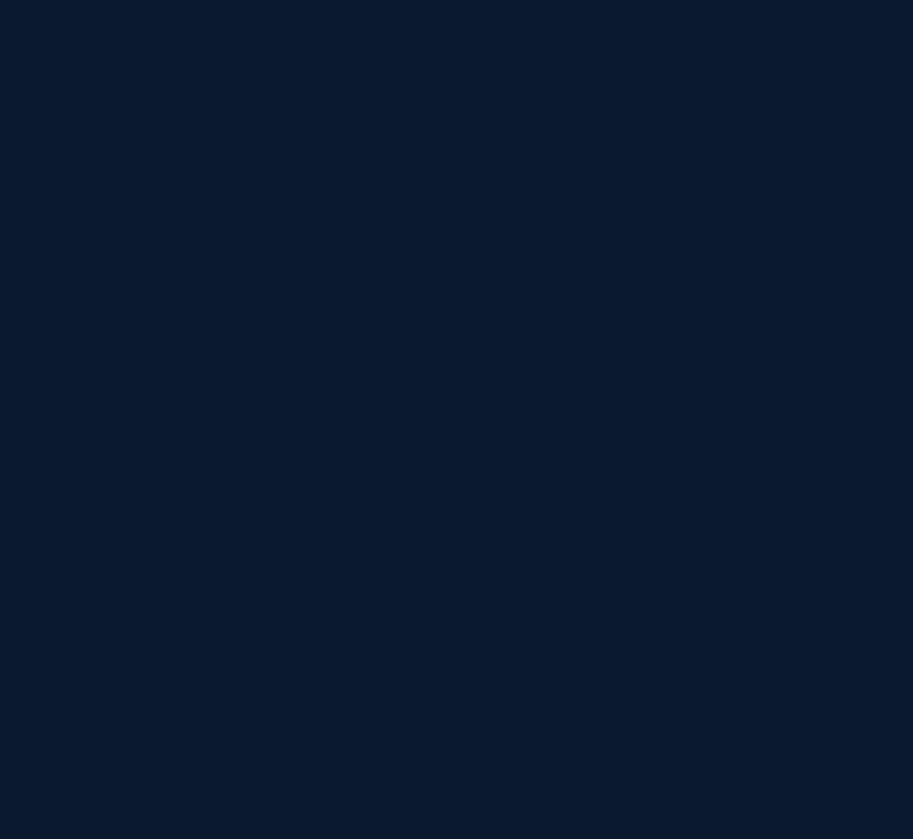
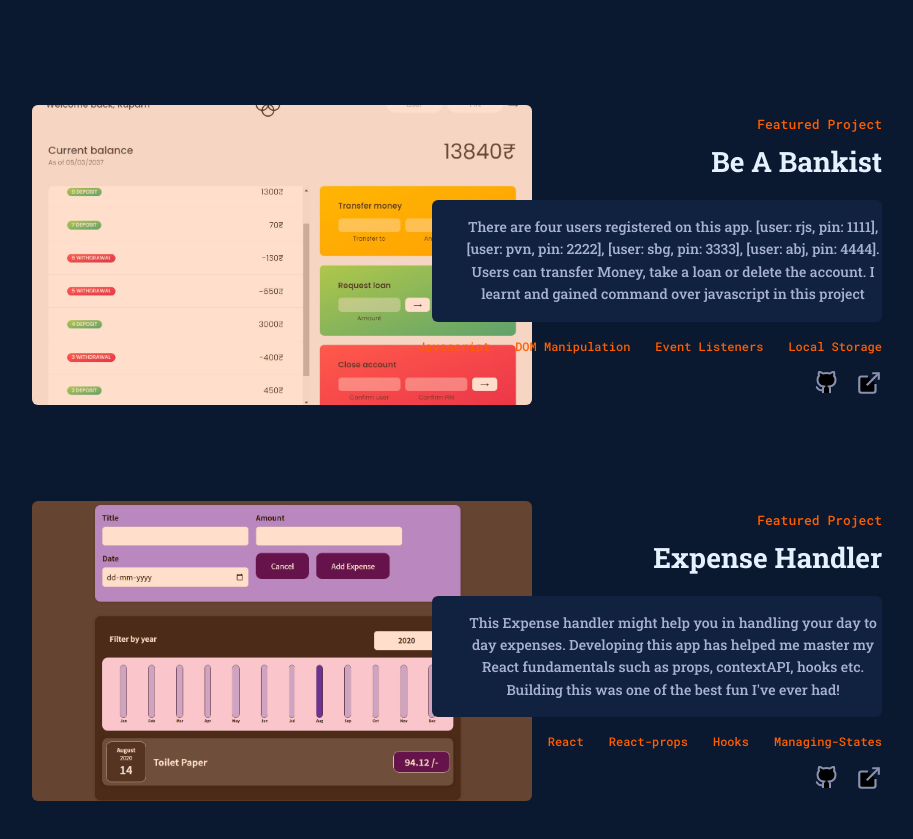
Before and after one commit to rupamsutar/Portfolio, a React (Create React App) app: page / in a window 1280 px wide. Shown: the part 2663-3502 px from the top of the page, without its empty margins (183-1096 px from the left). Before the commit the page ends 2868 px from the top, so only its background shows below. Built offline with nearby package versions, Linux system fonts and the light colour scheme.

Commit message:
Projects added

```diff
--- a/src/Components/Projects/MainProject.js
+++ b/src/Components/Projects/MainProject.js
@@ -4,6 +4,8 @@ import classes from "./MainProject.module.css";
 import MainProjectInfo from './MainProjectInfo';
 import MyYuMeals from "../../Assets/MyYuMeals.jpg";
 import GreatQuotes from "../../Assets/GreatQuotes.jpg";
+import MyFirstReactApp from "../../Assets/MyFirstReactApp.jpg";
+import BeABankist from "../../Assets/BeABankist.jpg";
 
 const Projects = [
     {
@@ -23,6 +25,25 @@ const Projects = [
         title: "Great Quotes",
         description: "I have developed this application so as to assemble all the great quotes from all of my friend. This is a full stack application where even you can add the quotes of your choice. The data is stored on firebase, Extensive use of React Router has been made to build this product.",
         skills: ["React Router", "React Hooks", "Redux", "Sorting", "Firebase"]
+    },
+    {
+        projectNo: 3,
+        projectLink: "https://rupamsutar.github.io/beABankist/",
+        githubLink: "https://github.com/rupamsutar/beABankist",
+        photoUrl: BeABankist,
+        title: "Be A Bankist",
+        description : "There are four users registered on this app. [user: rjs, pin: 1111], [user: pvn, pin: 2222], [user: sbg, pin: 3333], [user: abj, pin: 4444]. Users can transfer Money, take a loan or delete the account. I learnt and gained command over javascript in this project",
+        skills: ["Javascript", "DOM Manipulation", "Event Listeners", "Local Storage"]
+
+    },
+    {
+        projectNo: 4,
+        projectLink: "https://rupamsutar.github.io/My-first-react-app/",
+        githubLink: "https://github.com/rupamsutar/My-first-react-app",
+        photoUrl: MyFirstReactApp,
+        title: "Expense Handler",
+        description: "This Expense handler might help you in handling your day to day expenses. Developing this app has helped me master my React fundamentals such as props, contextAPI, hooks etc. Building this was one of the best fun I've ever had!",
+        skills: ["React", "React-props", "Hooks", "Managing-States"]
     }
 ]
 
```
Also changed, not shown: src/Assets/BeABankist.jpg (added), src/Assets/MyFirstReactApp.jpg (added).
